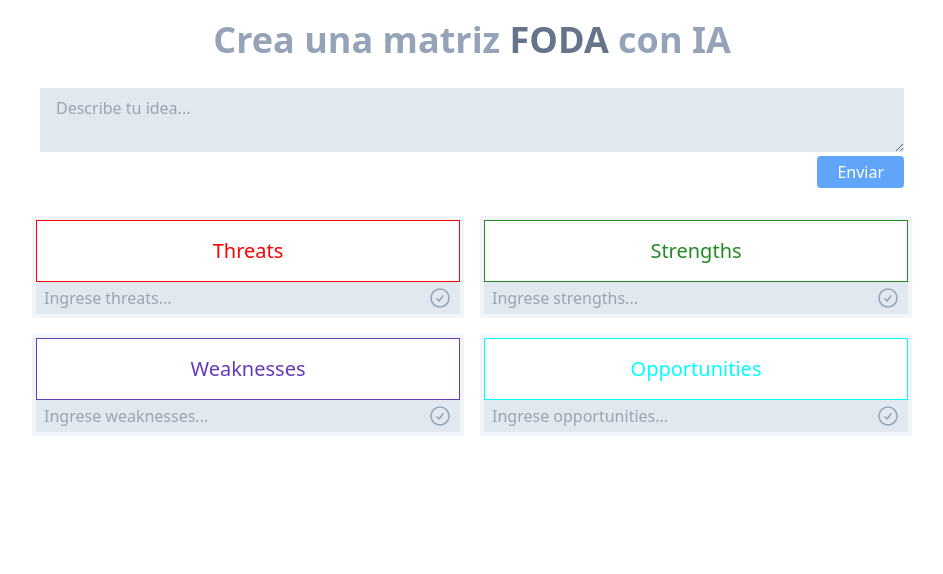
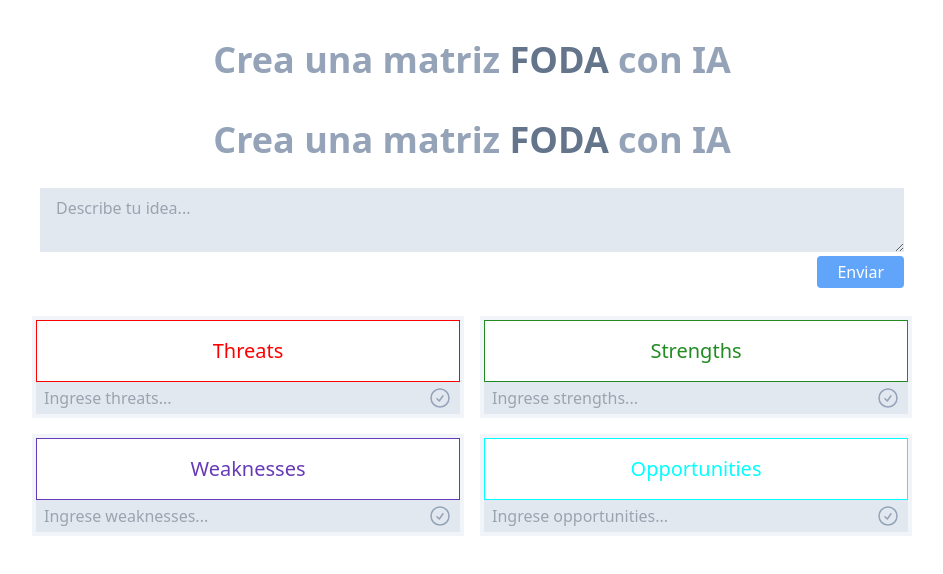
Before and after one commit to zenx5/foda-2, a Next.js app: page / in a window 1280 px wide. Shown: the top 574 px of the page, without its empty margins (168-1111 px from the left). Built offline with nearby package versions, Linux system fonts and the light colour scheme.

Commit message:
change layouy

```diff
--- a/src/app/layout.tsx
+++ b/src/app/layout.tsx
@@ -14,7 +14,14 @@ export default function RootLayout({
 }>) {
   return (
     <html lang="en">
-      <body>{children}</body>
+      <body>
+        <main className="bg-white text-slate-50">
+          <h1 className="text-center text-4xl mt-10 font-semibold text-slate-400">Crea una matriz <span className="text-slate-500">FODA</span> con IA</h1>
+          <div className="fixed sm:relative max-w-4xl w-full flex h-[-webkit-fill-available] sm:h-auto sm:flex-col flex-col-reverse items-center justify-start gap-5 pt-5 sm:px-2 px-0 mx-auto">
+            {children}
+          </div>
+        </main>
+      </body>
     </html>
   );
 }
```
